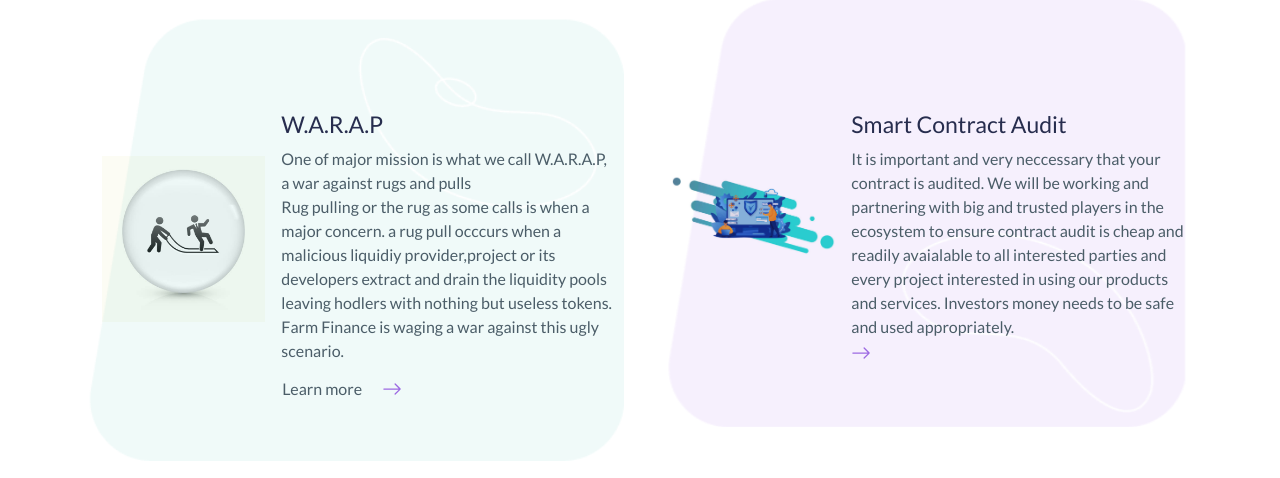
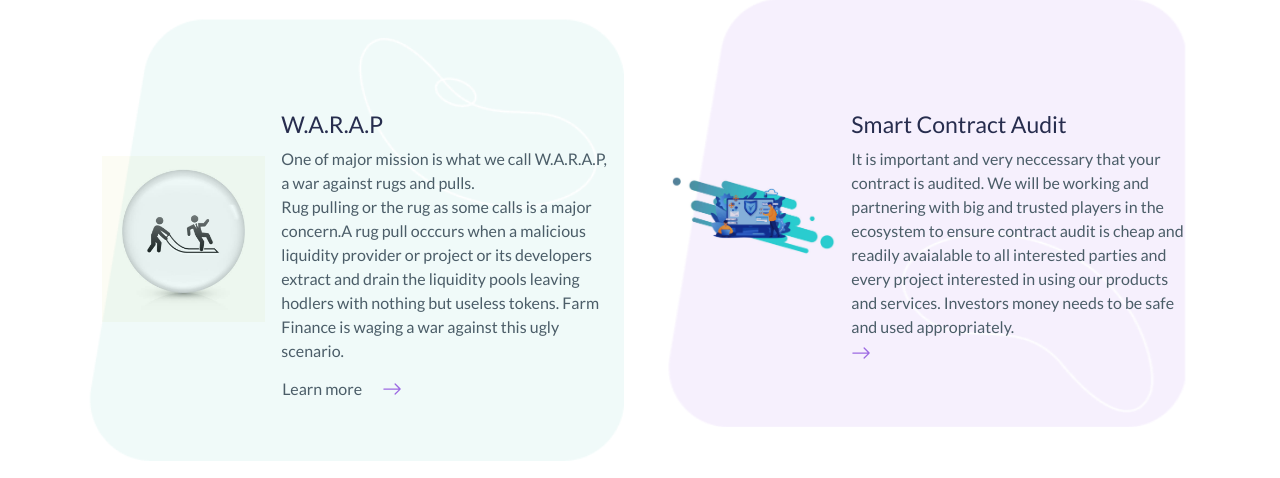
Before and after one commit to code-syndicate/farmfinance, a Django app: page / in a window 1280 px wide. Shown: the part 1393-1871 px from the top of the page. Run offline with Django 3.2, Linux system fonts and the light colour scheme; some libraries are stand-ins or nearby versions.

Commit message:
fresh updates

```diff
--- a/main/templates/main/index.html
+++ b/main/templates/main/index.html
@@ -156,9 +156,9 @@
                 <div class="col-md-8 ps-md-3 pe-md-2 text-center text-md-start z-index-2">
                   <div class="card-body px-0">
                     <h4 class="card-title pt-md-5">W.A.R.A.P</h4>
-                    <p class="mb-0">One of major mission is what we call W.A.R.A.P, a war against rugs and pulls <br
-                        class="d-none d-lg-block">Rug pulling or the rug as some calls is when a major concern. a rug
-                      pull occcurs when a malicious liquidiy provider,project or its developers extract and drain the
+                    <p class="mb-0">One of major mission is what we call W.A.R.A.P, a war against rugs and pulls. <br
+                        class="d-none d-lg-block">Rug pulling or the rug as some calls is a major concern.A rug
+                      pull occcurs when a malicious liquidity provider or project or its developers extract and drain the
                       liquidity pools leaving hodlers with nothing but useless tokens. Farm Finance is waging a war
                       against this ugly scenario. </p>
                     <div><a class="btn btn-lg ps-0 pe-3" href="http://{{host}}" role="button">Learn more</a>
```
